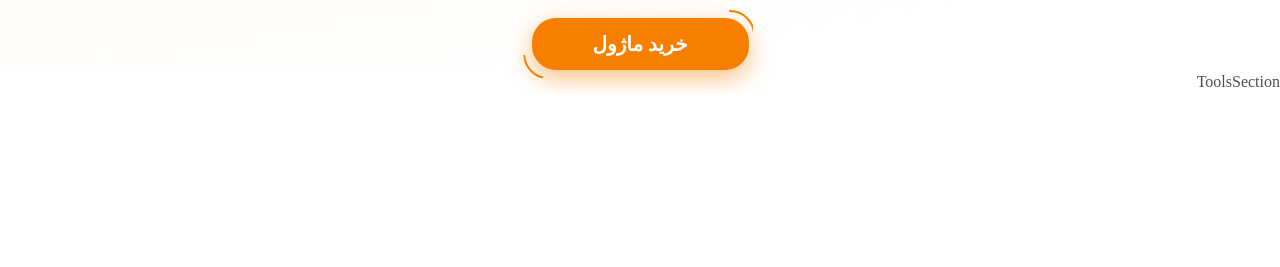
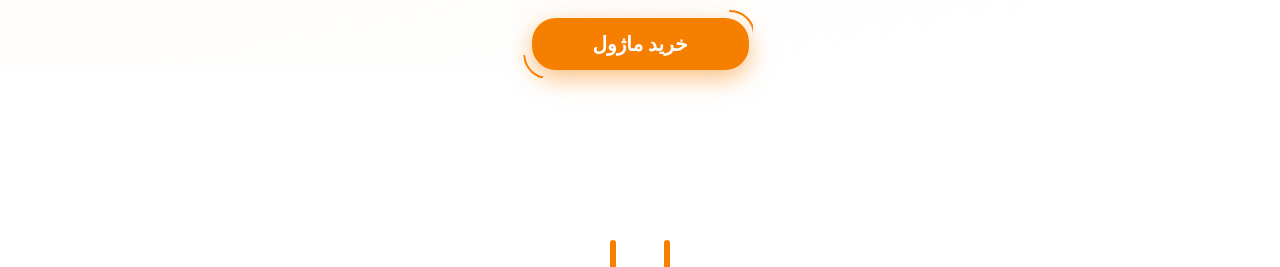
Before and after one commit to mahyarErshad/perfex-chat, a React (Create React App) app: page / in a window 1280 px wide. Shown: the part 1791-2058 px from the top of the page. Before the commit the page ends 1885 px from the top, so only its background shows below. Built offline with nearby package versions, Linux system fonts and the light colour scheme; a web font is replaced by a local one.

Commit message:
Imported SectionTitle

```diff
--- a/src/Components/ToolsSection/ToolsSection.jsx
+++ b/src/Components/ToolsSection/ToolsSection.jsx
@@ -1,9 +1,12 @@
-import React from 'react'
+import React from "react";
+import SectionTitle from "../Utils/SectionTitle/SectionTitle";
 
 function ToolsSection() {
   return (
-    <div>ToolsSection</div>
-  )
+    <section className="max-md:mt-24 md:mt-[10.625rem] w-full px-4">
+      <SectionTitle />
+    </section>
+  );
 }
 
-export default ToolsSection
+export default ToolsSection;
```
